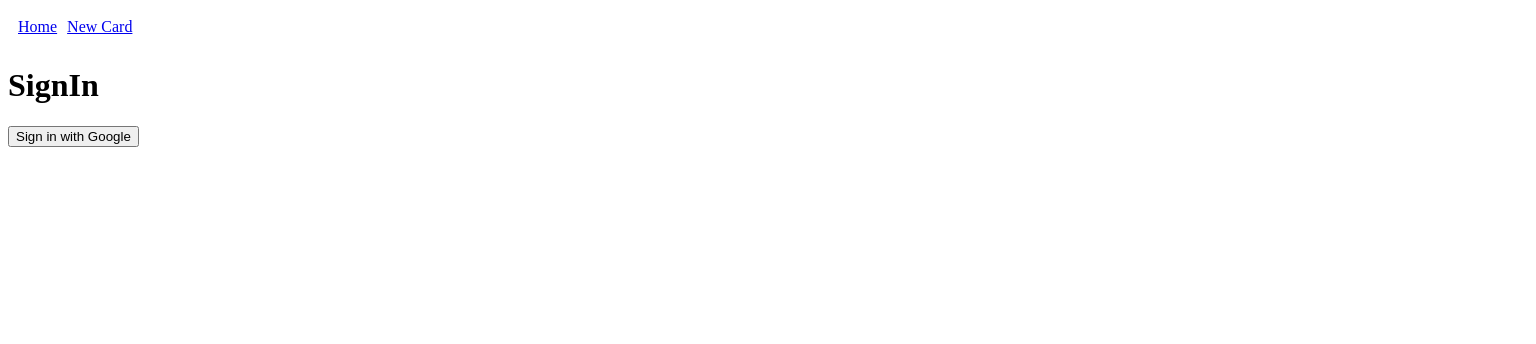
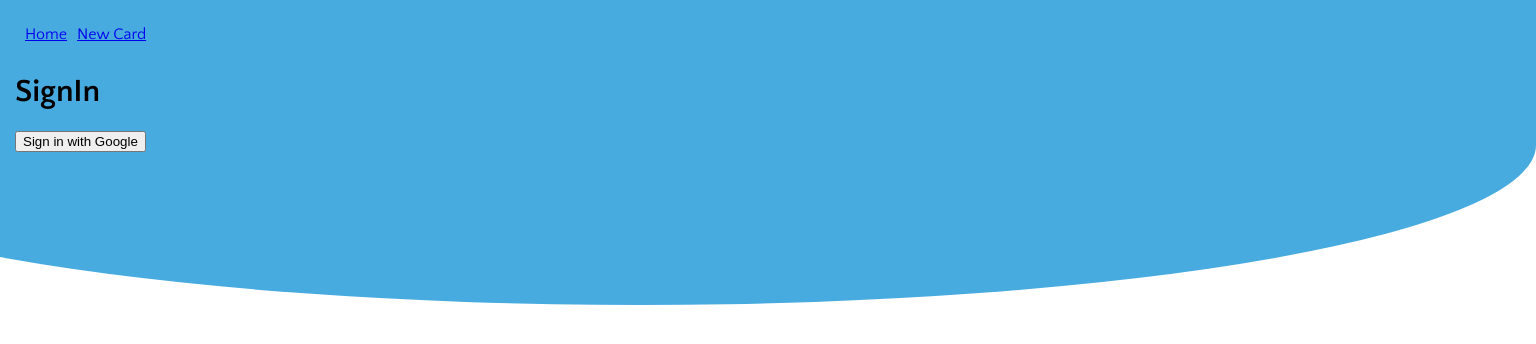
Before and after one commit to julioarhernandez/cards, a Vue app: page /signin in a window 1280 px wide. Shown: the top 344 px of the page, 1536 px wide, since content can reach past the window. Built offline with nearby package versions, Linux system fonts and the light colour scheme; no server answers.

Commit message:
Styling components

```diff
--- a/src/components/App/App.js
+++ b/src/components/App/App.js
@@ -102,7 +102,6 @@ export default defineComponent({
     //addNewCard
     addNewCard(card){
         createCard(card);
-        // console.log('add', card);
     }
   },
   mounted(){
@@ -114,7 +113,6 @@ export default defineComponent({
             this.userEmail = user.email;
             this.userAvatar = user.photoURL;
             this.cards = useLoadedCards(this.userEmail);
-            console.log(user);
         }else {
             this.isLoggedIn = false;
         }
--- a/src/components/App/App.scss
+++ b/src/components/App/App.scss
@@ -0,0 +1,22 @@
+@import url('https://fonts.googleapis.com/css2?family=Oswald:wght@400;700&family=Quattrocento+Sans:ital,wght@0,400;0,700;1,700&display=swap');
+$Oswald: 'Oswald', sans-serif;
+$Quattrocentro: 'Quattrocento Sans', sans-serif;
+body {
+    font-family: $Quattrocentro;
+    $bodyPadding: 15px;
+    margin: 0;
+    padding: $bodyPadding;
+    &:before {
+        position: absolute;
+        left: -20%;
+        top: -$bodyPadding;
+        right: -20%;
+        content: "";
+        height: 40vh;
+        background-color: #48abe0;
+        border-radius: 0 0 50% 50%;
+        width: 140%;
+        margin: 0;
+        z-index: -1;
+    }
+}
--- a/src/components/Card/Card.scss
+++ b/src/components/Card/Card.scss
@@ -0,0 +1,6 @@
+.card {
+    border: 1px solid blue;
+    border-radius: 5px;
+    padding: 15px;
+    min-height: 130px;
+}
--- a/src/components/CardList/CardList.html
+++ b/src/components/CardList/CardList.html
@@ -1,5 +1,5 @@
 <div v-if="filterRewardCategory">{{filterRewardCategory}} - <a href="#" @click.prevent="$emit('resetFilterBy')">Clear</a></div>
-<ul>
+<ul class="cardList">
     <Card
         v-for="card in list"
         :card="card"
--- a/src/components/CardList/CardList.scss
+++ b/src/components/CardList/CardList.scss
@@ -0,0 +1,8 @@
+.cardList {
+    display: flex;
+    flex-direction: column;
+    gap: 15px;
+    list-style: none;
+    margin: 0;
+    padding: 0;
+}
--- a/src/components/Nav/Nav.scss
+++ b/src/components/Nav/Nav.scss
@@ -3,6 +3,7 @@ nav {
     align-items: center;
     justify-content: space-between;
     padding: 10px;
+    margin-bottom: 20px;
     ul {
         list-style: none;
         margin: 0;
```
